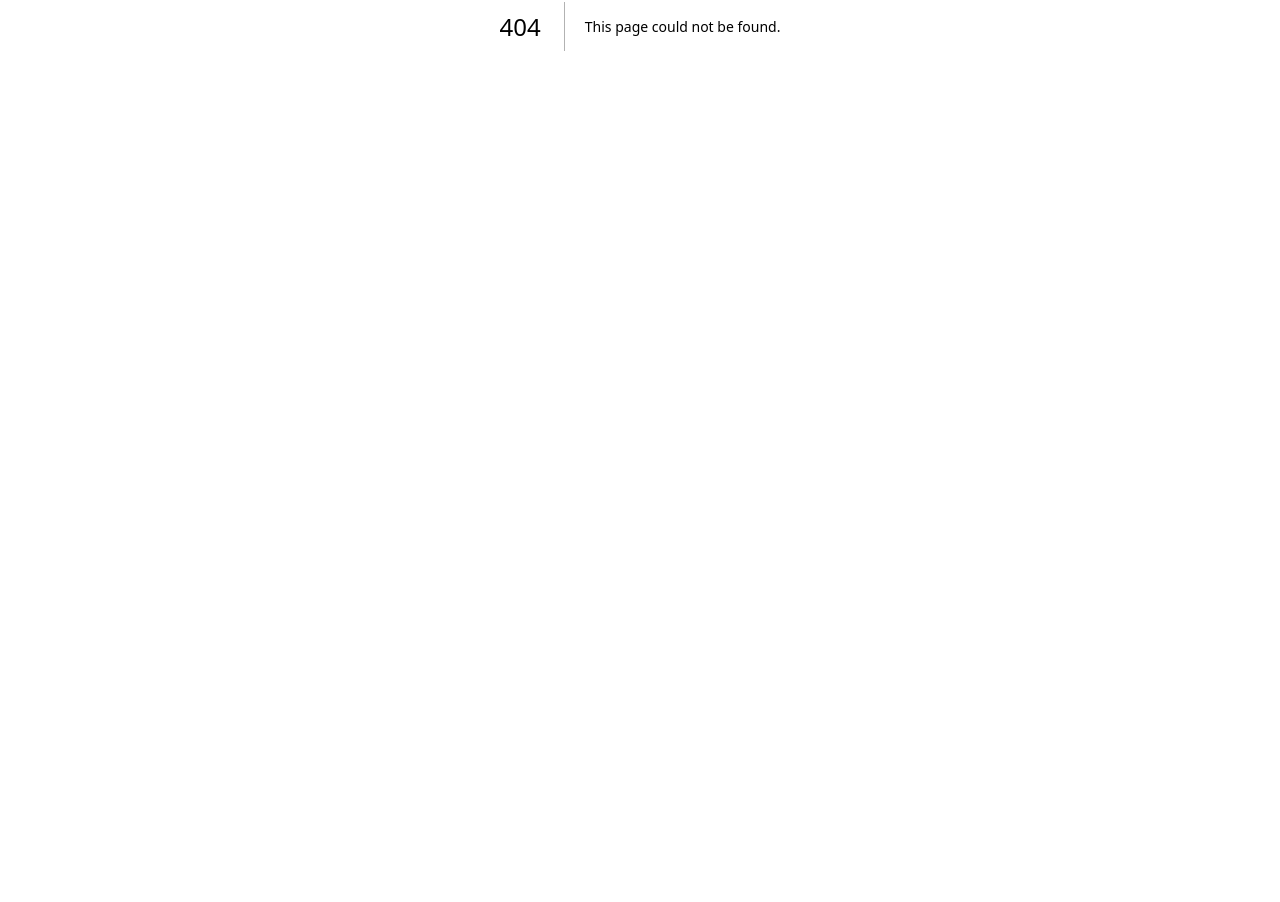
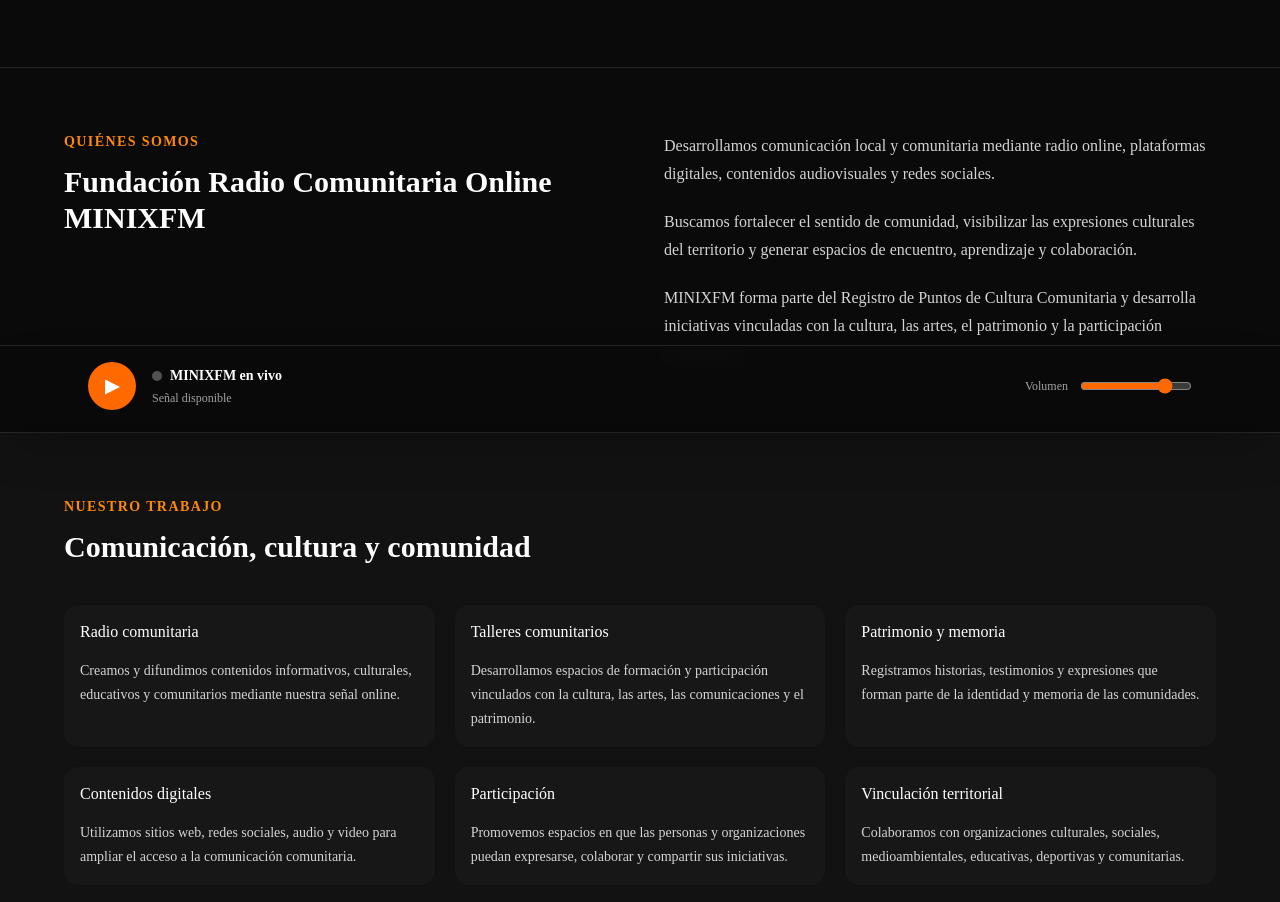
Before and after one commit to asarzov/minixfm2026, a Next.js app: page /nosotros in a window 1280 px wide. Before the commit this address had no page. Shown: the part 374-1276 px from the top of the page. Before the commit the page ends 800 px from the top, so only its background shows below. Built offline with nearby package versions, Linux system fonts and the light colour scheme; no server answers.

Commit message:
feat: add about us public page

```diff
--- a/src/app/(public)/layout.tsx
+++ b/src/app/(public)/layout.tsx
@@ -16,6 +16,7 @@
 
           <nav className="flex gap-5 text-sm text-neutral-300">
             <Link href="/">Inicio</Link>
+            <Link href="/nosotros">Nosotros</Link>
             <Link href="/noticias">Noticias</Link>
             <Link href="/programacion">Programación</Link>
             <Link href="/talleres">Talleres</Link>
--- /dev/null
+++ b/src/app/(public)/nosotros/page.tsx
@@ -0,0 +1,176 @@
+import {
+  Card,
+  CardContent,
+  CardHeader,
+  CardTitle,
+} from "@/components/ui/card"
+
+export default function NosotrosPage() {
+  return (
+    <main>
+      <section className="border-b border-white/10 px-6 py-20">
+        <div className="mx-auto max-w-6xl">
+          <p className="text-sm font-semibold uppercase tracking-[0.25em] text-orange-400">
+            Nuestra organización
+          </p>
+
+          <h1 className="mt-4 max-w-4xl text-4xl font-bold tracking-tight sm:text-5xl">
+            Somos una radio comunitaria conectada con las personas y su territorio
+          </h1>
+
+          <p className="mt-6 max-w-3xl text-lg leading-8 text-neutral-300">
+            MINIXFM es una plataforma de comunicación comunitaria que promueve
+            la cultura, las artes, la educación, el patrimonio y la participación
+            de las comunidades de la Región de Coquimbo.
+          </p>
+        </div>
+      </section>
+
+      <section className="px-6 py-16">
+        <div className="mx-auto max-w-6xl">
+          <div className="grid gap-12 lg:grid-cols-2">
+            <div>
+              <p className="text-sm font-semibold uppercase tracking-widest text-orange-400">
+                Quiénes somos
+              </p>
+
+              <h2 className="mt-3 text-3xl font-bold">
+                Fundación Radio Comunitaria Online MINIXFM
+              </h2>
+            </div>
+
+            <div className="space-y-5 text-base leading-7 text-neutral-300">
+              <p>
+                Desarrollamos comunicación local y comunitaria mediante radio
+                online, plataformas digitales, contenidos audiovisuales y redes
+                sociales.
+              </p>
+
+              <p>
+                Buscamos fortalecer el sentido de comunidad, visibilizar las
+                expresiones culturales del territorio y generar espacios de
+                encuentro, aprendizaje y colaboración.
+              </p>
+
+              <p>
+                MINIXFM forma parte del Registro de Puntos de Cultura
+                Comunitaria y desarrolla iniciativas vinculadas con la cultura,
+                las artes, el patrimonio y la participación comunitaria.
+              </p>
+            </div>
+          </div>
+        </div>
+      </section>
+
+      <section className="border-y border-white/10 bg-white/[0.03] px-6 py-16">
+        <div className="mx-auto max-w-6xl">
+          <div className="mb-10">
+            <p className="text-sm font-semibold uppercase tracking-widest text-orange-400">
+              Nuestro trabajo
+            </p>
+
+            <h2 className="mt-3 text-3xl font-bold">
+              Comunicación, cultura y comunidad
+            </h2>
+          </div>
+
+          <div className="grid gap-5 md:grid-cols-2 lg:grid-cols-3">
+            <Card className="border-white/10 bg-neutral-900 text-white">
+              <CardHeader>
+                <CardTitle>Radio comunitaria</CardTitle>
+              </CardHeader>
+
+              <CardContent>
+                <p className="text-sm leading-6 text-neutral-300">
+                  Creamos y difundimos contenidos informativos, culturales,
+                  educativos y comunitarios mediante nuestra señal online.
+                </p>
+              </CardContent>
+            </Card>
+
+            <Card className="border-white/10 bg-neutral-900 text-white">
+              <CardHeader>
+                <CardTitle>Talleres comunitarios</CardTitle>
+              </CardHeader>
+
+              <CardContent>
+                <p className="text-sm leading-6 text-neutral-300">
+                  Desarrollamos espacios de formación y participación vinculados
+                  con la cultura, las artes, las comunicaciones y el patrimonio.
+                </p>
+              </CardContent>
+            </Card>
+
+            <Card className="border-white/10 bg-neutral-900 text-white">
+              <CardHeader>
+                <CardTitle>Patrimonio y memoria</CardTitle>
+              </CardHeader>
+
+              <CardContent>
+                <p className="text-sm leading-6 text-neutral-300">
+                  Registramos historias, testimonios y expresiones que forman
+                  parte de la identidad y memoria de las comunidades.
+                </p>
+              </CardContent>
+            </Card>
+
+            <Card className="border-white/10 bg-neutral-900 text-white">
+              <CardHeader>
+                <CardTitle>Contenidos digitales</CardTitle>
+              </CardHeader>
+
+              <CardContent>
+                <p className="text-sm leading-6 text-neutral-300">
+                  Utilizamos sitios web, redes sociales, audio y video para
+                  ampliar el acceso a la comunicación comunitaria.
+                </p>
+              </CardContent>
+            </Card>
+
+            <Card className="border-white/10 bg-neutral-900 text-white">
+              <CardHeader>
+                <CardTitle>Participación</CardTitle>
+              </CardHeader>
+
+              <CardContent>
+                <p className="text-sm leading-6 text-neutral-300">
+                  Promovemos espacios en que las personas y organizaciones
+                  puedan expresarse, colaborar y compartir sus iniciativas.
+                </p>
+              </CardContent>
+            </Card>
+
+            <Card className="border-white/10 bg-neutral-900 text-white">
+              <CardHeader>
+                <CardTitle>Vinculación territorial</CardTitle>
+              </CardHeader>
+
+              <CardContent>
+                <p className="text-sm leading-6 text-neutral-300">
+                  Colaboramos con organizaciones culturales, sociales,
+                  medioambientales, educativas, deportivas y comunitarias.
+                </p>
+              </CardContent>
+            </Card>
+          </div>
+        </div>
+      </section>
+
+      <section className="px-6 py-16">
+        <div className="mx-auto max-w-6xl">
+          <div className="rounded-2xl border border-orange-500/20 bg-orange-500/10 px-6 py-10 sm:px-10">
+            <p className="text-sm font-semibold uppercase tracking-widest text-orange-300">
+              Nuestro propósito
+            </p>
+
+            <p className="mt-4 max-w-4xl text-2xl font-semibold leading-9">
+              Contribuir al desarrollo de una comunicación cercana,
+              participativa y comprometida con la identidad cultural y social
+              de nuestras comunidades.
+            </p>
+          </div>
+        </div>
+      </section>
+    </main>
+  )
+}
```
